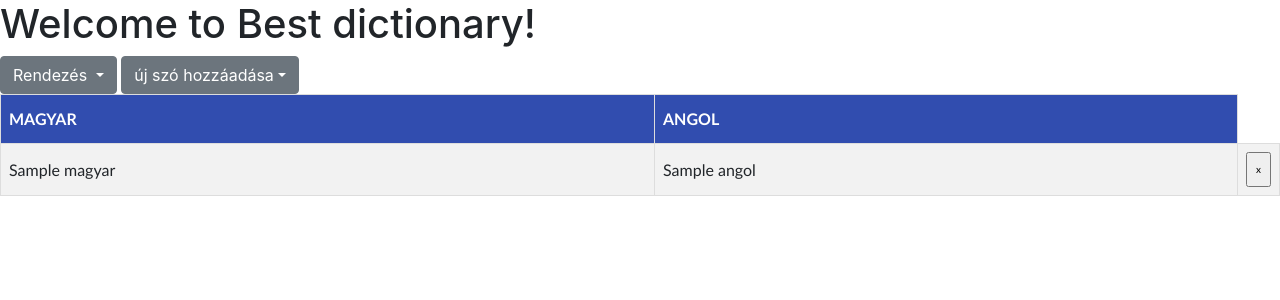
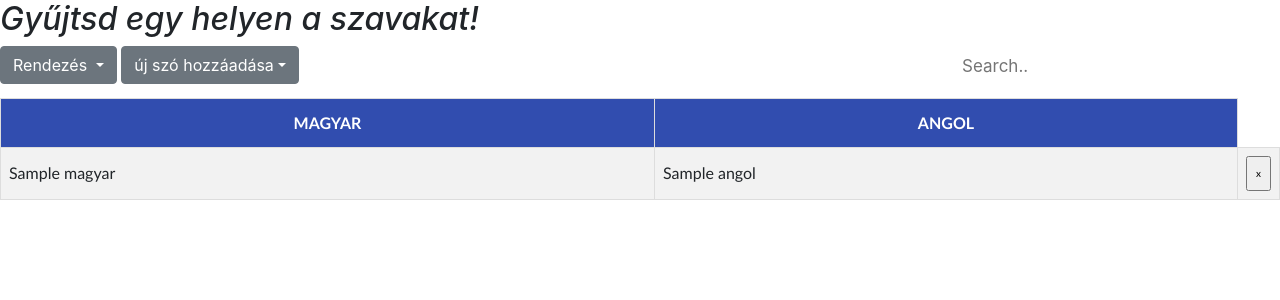
Before and after one commit to ferencGyorkos/szotar, a Flask app: template templates/index.html in a window 1280 px wide. Shown: the top 300 px of the page. Run offline with Flask 2, Linux system fonts and the light colour scheme; the template is opened without the code that fills it: most values are stand-ins (such as "Sample title", 1, 10 or a date in 2020); some libraries are stand-ins or nearby versions.

Commit message:
some design

```diff
--- a/static/list_dic.css
+++ b/static/list_dic.css
@@ -1,10 +1,8 @@
-
 
 table {
     font-family: "Trebuchet MS", Arial, Helvetica, sans-serif;
     border-collapse: collapse;
     width: 100%;
-
 }
 
 td, th {
@@ -12,14 +10,18 @@ td, th {
     padding: 8px;
 }
 
-tr:nth-child(even){background-color: #f2f2f2;}
+tr:nth-child(even) {
+    background-color: #f2f2f2;
+}
 
-tr:hover {background-color: #ddd;}
+tr:hover {
+    background-color: #ddd;
+}
 
 th {
     padding-top: 12px;
     padding-bottom: 12px;
-    text-align: left;
+    text-align: center;
     background-color: #314daf;
     color: white;
 }
@@ -36,27 +38,44 @@ input {
     padding: 8px 8px;
 }
 
+h1 {
+    font-size: 32px;
+    font-style: italic;
+}
+
 .nagy {
     padding: 12px 20px;
     margin: 8px 0;
     box-sizing: border-box;
+    font-size: 25px;
 }
 
 .syia {
     width: 1px;
     font-size: 10px;
 }
+
 .syia:hover {
     background-color: blue;
     color: white;
 }
+
 .syia:active {
-  background-color: #314daf;
-  box-shadow: 0 5px #666;
-  transform: translateY(4px);
+    background-color: #314daf;
+    box-shadow: 0 5px #666;
+    transform: translateY(4px);
 }
 
 .blue {
     background-color: #314daf;
     color: white;
 }
+
+.topnav input[type=text] {
+    float: right;
+    border: black;
+    border-collapse: collapse;
+    margin-right: 45px;
+    margin-bottom: 10px;
+    font-size: 17px;
+}
--- a/templates/index.html
+++ b/templates/index.html
@@ -33,7 +33,8 @@
 </head>
 <body>
 
-<h1>Welcome to Best dictionary!</h1>
+<h1>Gyűjtsd egy helyen a szavakat!</h1>
+<div class="topnav">
 <div class="dropdown">
     <button class="btn btn-secondary dropdown-toggle"
             type="button" id="dropdownMenu1" data-toggle="dropdown"
@@ -49,6 +50,8 @@
     </div>
 </div>
 <a href="add-word" type="button" class="btn btn-secondary dropdown-toggle">új szó hozzáadása</a>
+<input type="text" placeholder="Search.." id="search">
+</div>
 <br>
 <table>
     <tr>
```
